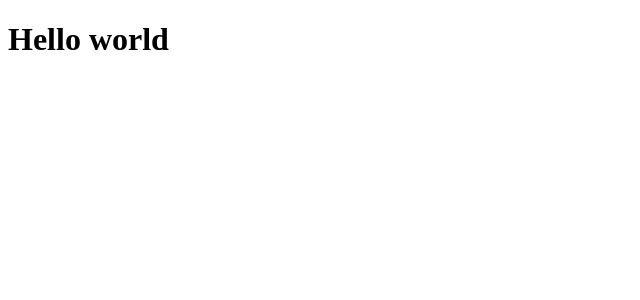
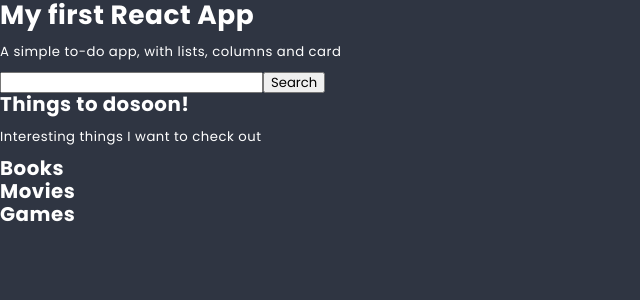
Before and after one commit to OsinaPan/react-app, a JavaScript app: page / in a window 1280 px wide. Shown: the top 300 px of the page, without its empty margins (0-640 px from the left). Built offline with nearby package versions, Linux system fonts and the light colour scheme.

Commit message:
add styles

```diff
--- a/package.json
+++ b/package.json
@@ -9,6 +9,7 @@
     "react": "^18.2.0",
     "react-dom": "^18.2.0",
     "react-scripts": "5.0.1",
+    "sass": "^1.62.0",
     "web-vitals": "^2.1.4"
   },
   "scripts": {
--- a/src/App.js
+++ b/src/App.js
@@ -1,6 +1,14 @@
+import Hero from './components/Hero/Hero'
+import SearchForm from './components/SearchForm/SearchForm'
+import List from './components/List/List.js';
+
 const App = () => {
   return (
-    <h1>Hello world</h1>
+    <div>
+      <Hero />
+      <SearchForm />
+      <List />
+    </div>
   );
 };
 
--- /dev/null
+++ b/src/components/Hero/Hero.js
@@ -0,0 +1,10 @@
+const Hero = () => {
+  return (
+    <div>
+      <h1>My first React App</h1>
+      <p>A simple to-do app, with lists, columns and card</p>
+    </div>
+  );
+};
+
+export default Hero;
--- /dev/null
+++ b/src/components/List/List.js
@@ -0,0 +1,23 @@
+const List = () => {
+  return (
+    <div>
+        <header>
+            <h2>Things to do<span>soon!</span></h2>
+        </header>
+        <p>Interesting things I want to check out</p>
+        <section>
+            <article>
+                <h2>Books</h2>
+            </article>
+            <article>
+                <h2>Movies</h2>
+            </article>
+            <article>
+                <h2>Games</h2>
+            </article>
+        </section>
+    </div>
+  );
+};
+
+export default List;
--- /dev/null
+++ b/src/components/SearchForm/SearchForm.js
@@ -0,0 +1,10 @@
+const SearchForm = () => {
+  return (
+      <form>
+          <input type="text" />
+          <button>Search</button>
+      </form>
+  );
+};
+
+export default SearchForm;
--- a/src/index.js
+++ b/src/index.js
@@ -1,5 +1,7 @@
 import ReactDOM from 'react-dom';
 import App from './App';
+import './styles/normalize.scss';
+import './styles/global.scss';
 
 ReactDOM.render(
   <App />,
--- /dev/null
+++ b/src/styles/global.scss
@@ -0,0 +1,23 @@
+@import './settings.scss';
+
+*, *::before, *::after {
+  box-sizing: border-box;
+}
+
+body {
+  margin: 0;
+  padding: 0;
+  background: $color-dark;
+  font-family: $font-text;
+  font-size: ($base-size * 1.1);
+  color: $color-light;
+  letter-spacing: 0.5px;
+}
+
+:global(.container) {
+  width: 90%;
+  max-width: 1400px;
+  margin: 0 auto;
+}
+
+@import "./typography.scss";
--- /dev/null
+++ b/src/styles/normalize.scss
@@ -0,0 +1,349 @@
+/*! normalize.css v8.0.1 | MIT License | github.com/necolas/normalize.css */
+
+/* Document
+   ========================================================================== */
+
+/**
+ * 1. Correct the line height in all browsers.
+ * 2. Prevent adjustments of font size after orientation changes in iOS.
+ */
+
+ html {
+  line-height: 1.15; /* 1 */
+  -webkit-text-size-adjust: 100%; /* 2 */
+}
+
+/* Sections
+   ========================================================================== */
+
+/**
+ * Remove the margin in all browsers.
+ */
+
+body {
+  margin: 0;
+}
+
+/**
+ * Render the `main` element consistently in IE.
+ */
+
+main {
+  display: block;
+}
+
+/**
+ * Correct the font size and margin on `h1` elements within `section` and
+ * `article` contexts in Chrome, Firefox, and Safari.
+ */
+
+h1 {
+  font-size: 2em;
+  margin: 0.67em 0;
+}
+
+/* Grouping content
+   ========================================================================== */
+
+/**
+ * 1. Add the correct box sizing in Firefox.
+ * 2. Show the overflow in Edge and IE.
+ */
+
+hr {
+  box-sizing: content-box; /* 1 */
+  height: 0; /* 1 */
+  overflow: visible; /* 2 */
+}
+
+/**
+ * 1. Correct the inheritance and scaling of font size in all browsers.
+ * 2. Correct the odd `em` font sizing in all browsers.
+ */
+
+pre {
+  font-family: monospace, monospace; /* 1 */
+  font-size: 1em; /* 2 */
+}
+
+/* Text-level semantics
+   ========================================================================== */
+
+/**
+ * Remove the gray background on active links in IE 10.
+ */
+
+a {
+  background-color: transparent;
+}
+
+/**
+ * 1. Remove the bottom border in Chrome 57-
+ * 2. Add the correct text decoration in Chrome, Edge, IE, Opera, and Safari.
+ */
+
+abbr[title] {
+  border-bottom: none; /* 1 */
+  text-decoration: underline; /* 2 */
+  text-decoration: underline dotted; /* 2 */
+}
+
+/**
+ * Add the correct font weight in Chrome, Edge, and Safari.
+ */
+
+b,
+strong {
+  font-weight: bolder;
+}
+
+/**
+ * 1. Correct the inheritance and scaling of font size in all browsers.
+ * 2. Correct the odd `em` font sizing in all browsers.
+ */
+
+code,
+kbd,
+samp {
+  font-family: monospace, monospace; /* 1 */
+  font-size: 1em; /* 2 */
+}
+
+/**
+ * Add the correct font size in all browsers.
+ */
+
+small {
+  font-size: 80%;
+}
+
+/**
+ * Prevent `sub` and `sup` elements from affecting the line height in
+ * all browsers.
+ */
+
+sub,
+sup {
+  font-size: 75%;
+  line-height: 0;
+  position: relative;
+  vertical-align: baseline;
+}
+
+sub {
+  bottom: -0.25em;
+}
+
+sup {
+  top: -0.5em;
+}
+
+/* Embedded content
+   ========================================================================== */
+
+/**
+ * Remove the border on images inside links in IE 10.
+ */
+
+img {
+  border-style: none;
+}
+
+/* Forms
+   ========================================================================== */
+
+/**
+ * 1. Change the font styles in all browsers.
+ * 2. Remove the margin in Firefox and Safari.
+ */
+
+button,
+input,
+optgroup,
+select,
+textarea {
+  font-family: inherit; /* 1 */
+  font-size: 100%; /* 1 */
+  line-height: 1.15; /* 1 */
+  margin: 0; /* 2 */
+}
+
+/**
+ * Show the overflow in IE.
+ * 1. Show the overflow in Edge.
+ */
+
+button,
+input { /* 1 */
+  overflow: visible;
+}
+
+/**
+ * Remove the inheritance of text transform in Edge, Firefox, and IE.
+ * 1. Remove the inheritance of text transform in Firefox.
+ */
+
+button,
+select { /* 1 */
+  text-transform: none;
+}
+
+/**
+ * Correct the inability to style clickable types in iOS and Safari.
+ */
+
+button,
+[type="button"],
+[type="reset"],
+[type="submit"] {
+  -webkit-appearance: button;
+}
+
+/**
+ * Remove the inner border and padding in Firefox.
+ */
+
+button::-moz-focus-inner,
+[type="button"]::-moz-focus-inner,
+[type="reset"]::-moz-focus-inner,
+[type="submit"]::-moz-focus-inner {
+  border-style: none;
+  padding: 0;
+}
+
+/**
+ * Restore the focus styles unset by the previous rule.
+ */
+
+button:-moz-focusring,
+[type="button"]:-moz-focusring,
+[type="reset"]:-moz-focusring,
+[type="submit"]:-moz-focusring {
+  outline: 1px dotted ButtonText;
+}
+
+/**
+ * Correct the padding in Firefox.
+ */
+
+fieldset {
+  padding: 0.35em 0.75em 0.625em;
+}
+
+/**
+ * 1. Correct the text wrapping in Edge and IE.
+ * 2. Correct the color inheritance from `fieldset` elements in IE.
+ * 3. Remove the padding so developers are not caught out when they zero out
+ *    `fieldset` elements in all browsers.
+ */
+
+legend {
+  box-sizing: border-box; /* 1 */
+  color: inherit; /* 2 */
+  display: table; /* 1 */
+  max-width: 100%; /* 1 */
+  padding: 0; /* 3 */
+  white-space: normal; /* 1 */
+}
+
+/**
+ * Add the correct vertical alignment in Chrome, Firefox, and Opera.
+ */
+
+progress {
+  vertical-align: baseline;
+}
+
+/**
+ * Remove the default vertical scrollbar in IE 10+.
+ */
+
+textarea {
+  overflow: auto;
+}
+
+/**
+ * 1. Add the correct box sizing in IE 10.
+ * 2. Remove the padding in IE 10.
+ */
+
+[type="checkbox"],
+[type="radio"] {
+  box-sizing: border-box; /* 1 */
+  padding: 0; /* 2 */
+}
+
+/**
+ * Correct the cursor style of increment and decrement buttons in Chrome.
+ */
+
+[type="number"]::-webkit-inner-spin-button,
+[type="number"]::-webkit-outer-spin-button {
+  height: auto;
+}
+
+/**
+ * 1. Correct the odd appearance in Chrome and Safari.
+ * 2. Correct the outline style in Safari.
+ */
+
+[type="search"] {
+  -webkit-appearance: textfield; /* 1 */
+  outline-offset: -2px; /* 2 */
+}
+
+/**
+ * Remove the inner padding in Chrome and Safari on macOS.
+ */
+
+[type="search"]::-webkit-search-decoration {
+  -webkit-appearance: none;
+}
+
+/**
+ * 1. Correct the inability to style clickable types in iOS and Safari.
+ * 2. Change font properties to `inherit` in Safari.
+ */
+
+::-webkit-file-upload-button {
+  -webkit-appearance: button; /* 1 */
+  font: inherit; /* 2 */
+}
+
+/* Interactive
+   ========================================================================== */
+
+/*
+ * Add the correct display in Edge, IE 10+, and Firefox.
+ */
+
+details {
+  display: block;
+}
+
+/*
+ * Add the correct display in all browsers.
+ */
+
+summary {
+  display: list-item;
+}
+
+/* Misc
+   ========================================================================== */
+
+/**
+ * Add the correct display in IE 10+.
+ */
+
+template {
+  display: none;
+}
+
+/**
+ * Add the correct display in IE 10.
+ */
+
+[hidden] {
+  display: none;
+}
--- /dev/null
+++ b/src/styles/settings.scss
@@ -0,0 +1,10 @@
+$color-light: #fff;
+$color-dark: #2f3542;
+$color-success: #26de81;
+$color-warning: #e1644e;
+
+$font-text: 'Poppins', sans-serif;
+
+$radius: 5px;
+$base-size: 12px;
+$transition: all 0.5s;
--- /dev/null
+++ b/src/styles/typography.scss
@@ -0,0 +1,6 @@
+@import './settings.scss';
+@import url('https://fonts.googleapis.com/css?family=Poppins:400,700');
+
+h1, h2, h3, h4, h5, h6 {
+  margin: 0;
+}
```
Also changed, not shown: 1 other file (tests, documents, lock files or other folders).
